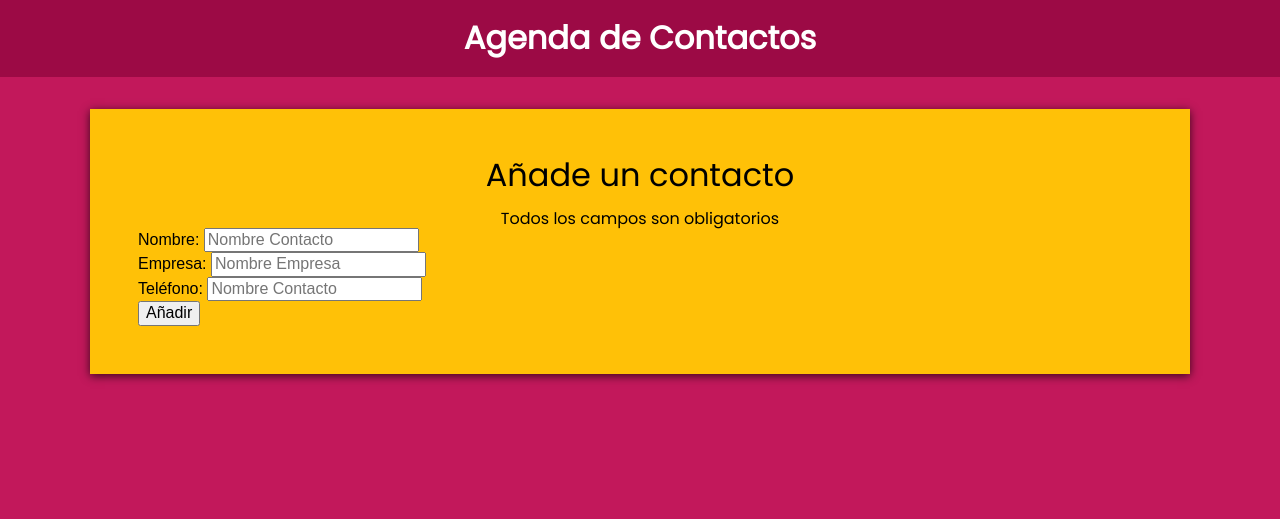
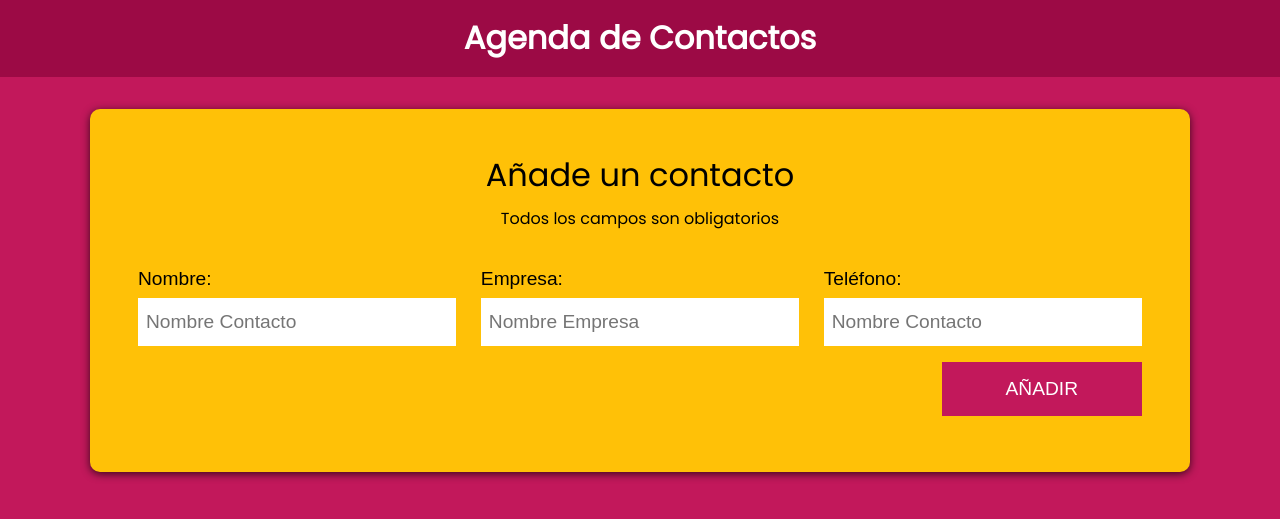
Before and after one commit to Daniel-Fernandez-Guarneros/Agenda_PHP_MySQL_Ajax, a PHP site: page / in a window 1280 px wide. Shown: the top 519 px of the page. Run offline with PHP 8.4, Linux system fonts and the light colour scheme; some libraries are stand-ins or nearby versions.

Commit message:
004 Estilos al Formulario

```diff
--- a/css/style.css
+++ b/css/style.css
@@ -31,6 +31,7 @@ body {
     -webkit-box-shadow: 0px 2px 9px 0px rgba(0,0,0,0.71);
     -moz-box-shadow: 0px 2px 9px 0px rgba(0,0,0,0.71);
     box-shadow: 0px 2px 9px 0px rgba(0,0,0,0.71);
+    border-radius: 10px;
 }
 h1, h2 {
     font-family: var(--fuenteSecundaria);
@@ -59,6 +60,54 @@ form legend {
 legend span {
     font-size: 1rem;
     margin-top: 1rem;
+    margin-bottom: 2rem;
     clear: both;
     display: block;
 }
+@media (min-width:768px) {
+    .campos {
+        display: flex;
+        justify-content: space-between;
+    }
+    .campo {
+        flex: 0 0 calc(33.3% - 1rem );
+    }
+}
+.campo {
+    padding: .5rem 0;
+}
+.campo label {
+    font-size: 1.2rem;
+}
+.campo input[type="text"],
+.campo input[type="tel"] {
+     width:100%;
+     border:none;
+     padding: .5rem;
+     height: 3rem;
+     margin-top: .5rem;
+     font-size: 1.2rem;
+}
+.enviar {
+    display: flex;
+    justify-content: flex-end;
+}
+.campo input[type="submit"]{
+    background-color: var(--primario);
+    border: none;
+    color: white;
+    padding: 1rem 4rem;
+    text-transform: uppercase;
+    font-size: 1.2rem;
+    transition: background-color .5s ease-in-out;
+    flex: 1;
+}
+.campo input[type="submit"]:hover{
+    cursor: pointer;
+    background-color: var(--primarioOscuro);
+}
+@media (min-width:768px) {
+    .campo input[type="submit"]{
+        flex: 0 0 auto;
+    }
+}
--- a/index.php
+++ b/index.php
@@ -22,9 +22,9 @@
                 <label for="nombre">Teléfono:</label>
                 <input type="tel" placeholder="Nombre Contacto" id="nombre">
             </div>
-            <div class="campo enviar">
-                <input type="submit" value="Añadir">
-            </div>
+        </div>
+        <div class="campo enviar">
+            <input type="submit" value="Añadir">
         </div>
     </form>
 </div>
```
